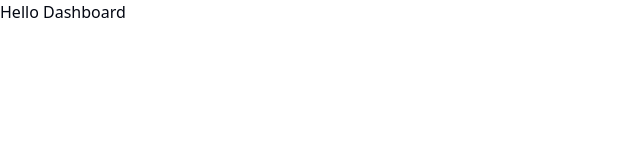
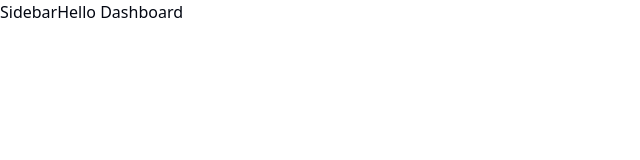
Before and after one commit to MariyaEfronY/ai-voice-inter, a Next.js app: page /dashboard in a window 1280 px wide. Shown: the top 160 px of the page, without its empty margins (0-640 px from the left). Built offline with nearby package versions, Linux system fonts and the light colour scheme.

Commit message:
some think went error

```diff
--- /dev/null
+++ b/app/(main)/_components/AppSidebar.jsx
@@ -0,0 +1,11 @@
+import React from 'react'
+
+const AppSidebar = () => {
+  return (
+    <div>
+      Sidebar
+    </div>
+  )
+}
+
+export default AppSidebar
--- a/app/(main)/_components/AppSidebare.jsx
+++ /dev/null
@@ -1,11 +0,0 @@
-import React from 'react'
-
-const AppSidebare = () => {
-  return (
-    <div>
-      Sidebare
-    </div>
-  )
-}
-
-export default AppSidebare
--- a/app/(main)/provider.js
+++ b/app/(main)/provider.js
@@ -1,10 +1,16 @@
 import React from 'react'
+import AppSidebar from './_components/AppSidebar'
+import { SidebarProvider } from '@/components/ui/sidebar'
 
 const DashboardProvider = ({ children }) => {
   return (
-    <div>
+      <SidebarProvider>
+        <AppSidebar />
+        <div>
       {children}
-    </div>
+        </div>
+
+      </SidebarProvider>
   )
 }
 
--- a/app/globals.css
+++ b/app/globals.css
@@ -2,6 +2,32 @@
 @import "tw-animate-css";
 
 @custom-variant dark (&:is(.dark *));
+
+
+@layer base {
+  :root {
+    --sidebar: oklch(0.985 0 0);
+    --sidebar-foreground: oklch(0.145 0 0);
+    --sidebar-primary: oklch(0.205 0 0);
+    --sidebar-primary-foreground: oklch(0.985 0 0);
+    --sidebar-accent: oklch(0.97 0 0);
+    --sidebar-accent-foreground: oklch(0.205 0 0);
+    --sidebar-border: oklch(0.922 0 0);
+    --sidebar-ring: oklch(0.708 0 0);
+  }
+
+  .dark {
+    --sidebar: oklch(0.205 0 0);
+    --sidebar-foreground: oklch(0.985 0 0);
+    --sidebar-primary: oklch(0.488 0.243 264.376);
+    --sidebar-primary-foreground: oklch(0.985 0 0);
+    --sidebar-accent: oklch(0.269 0 0);
+    --sidebar-accent-foreground: oklch(0.985 0 0);
+    --sidebar-border: oklch(1 0 0 / 10%);
+    --sidebar-ring: oklch(0.439 0 0);
+  }
+}
+
 
 @theme inline {
   --color-background: var(--background);
```
